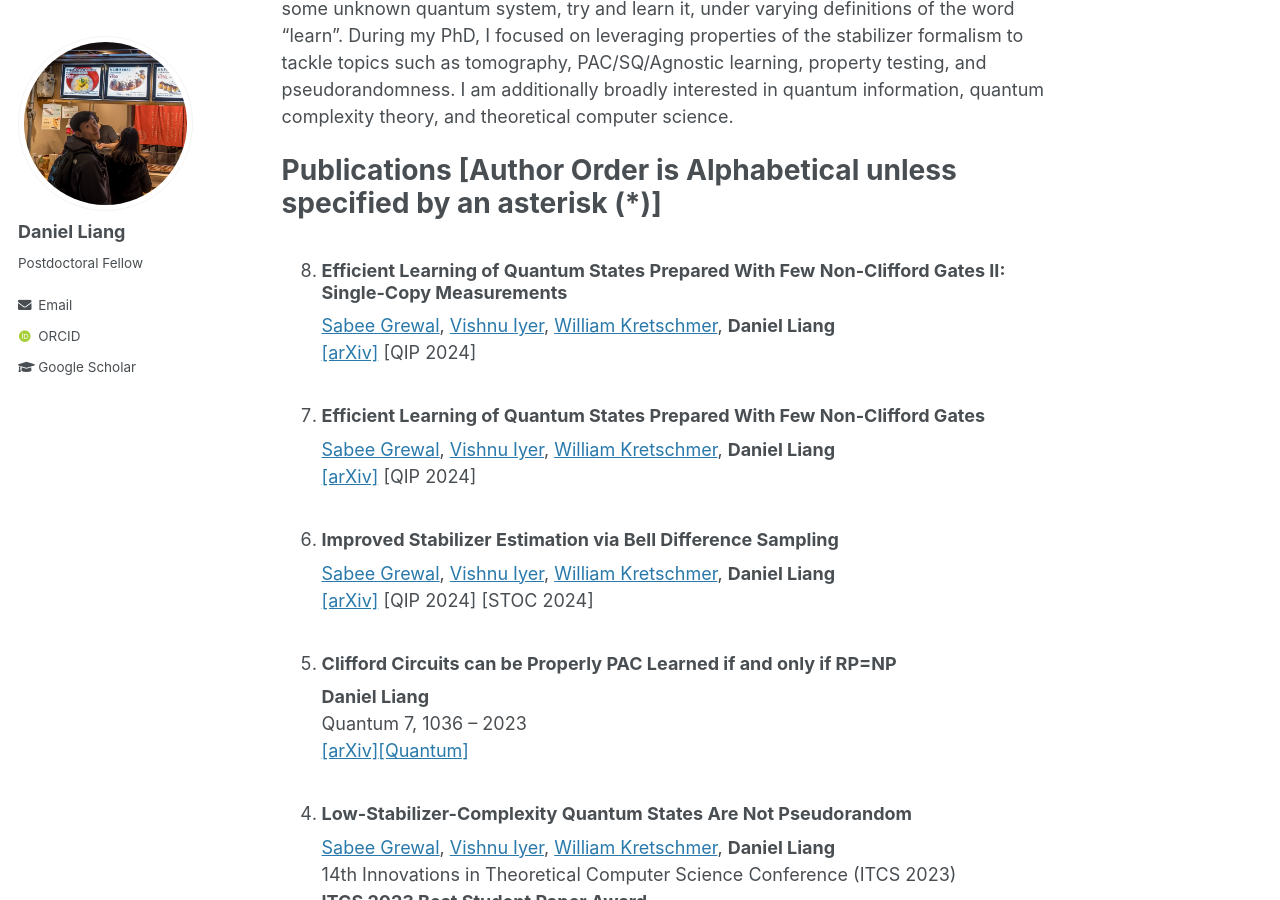
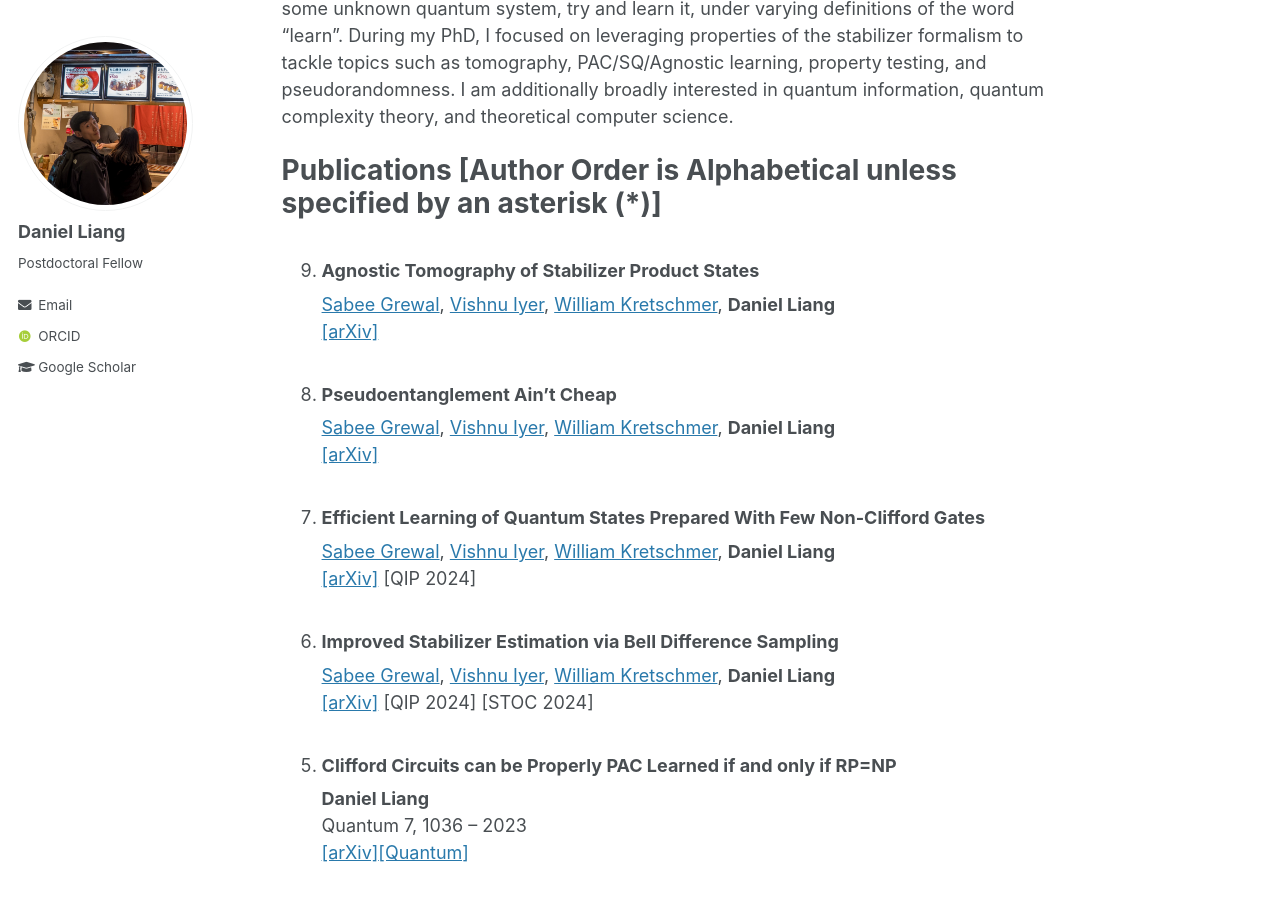
Before and after one commit to Daniel-You-Liang/Daniel-You-Liang.github.io, a Jekyll site: the page built from _pages/about.md, in a window 1280 px wide and 900 px high, scrolled down 343 px. Built offline with Jekyll 4.4.1, drawn with Linux system fonts in a browser that asks for light colours; some web fonts are replaced.

Commit message:
new papers

```diff
--- a/_pages/about.md
+++ b/_pages/about.md
@@ -16,8 +16,10 @@ My focus is on the application of learning theory to quantum problems. That is,
 
 Publications \[Author Order is Alphabetical unless specified by an asterisk (*)\]
 ======
-1. ### Efficient Learning of Quantum States Prepared With Few Non-Clifford Gates II: Single-Copy Measurements
-[Sabee Grewal](https://sabeegrewal.com/), [Vishnu Iyer](https://vishnuiyer.org/), [William Kretschmer](https://www.cs.utexas.edu/~kretsch/), **Daniel Liang**<br />[[arXiv]](https://arxiv.org/abs/2308.07175) \[QIP 2024\]
+1. ### Agnostic Tomography of Stabilizer Product States
+[Sabee Grewal](https://sabeegrewal.com/), [Vishnu Iyer](https://vishnuiyer.org/), [William Kretschmer](https://www.cs.utexas.edu/~kretsch/), **Daniel Liang**<br />[[arXiv]](https://arxiv.org/abs/2404.03813)
+1. ### Pseudoentanglement Ain't Cheap
+[Sabee Grewal](https://sabeegrewal.com/), [Vishnu Iyer](https://vishnuiyer.org/), [William Kretschmer](https://www.cs.utexas.edu/~kretsch/), **Daniel Liang**<br />[[arXiv]](https://arxiv.org/abs/2404.00126)
 1. ### Efficient Learning of Quantum States Prepared With Few Non-Clifford Gates
 [Sabee Grewal](https://sabeegrewal.com/), [Vishnu Iyer](https://vishnuiyer.org/), [William Kretschmer](https://www.cs.utexas.edu/~kretsch/), **Daniel Liang**<br />[[arXiv]](https://arxiv.org/abs/2305.13409) \[QIP 2024\]
 1. ### Improved Stabilizer Estimation via Bell Difference Sampling
```
